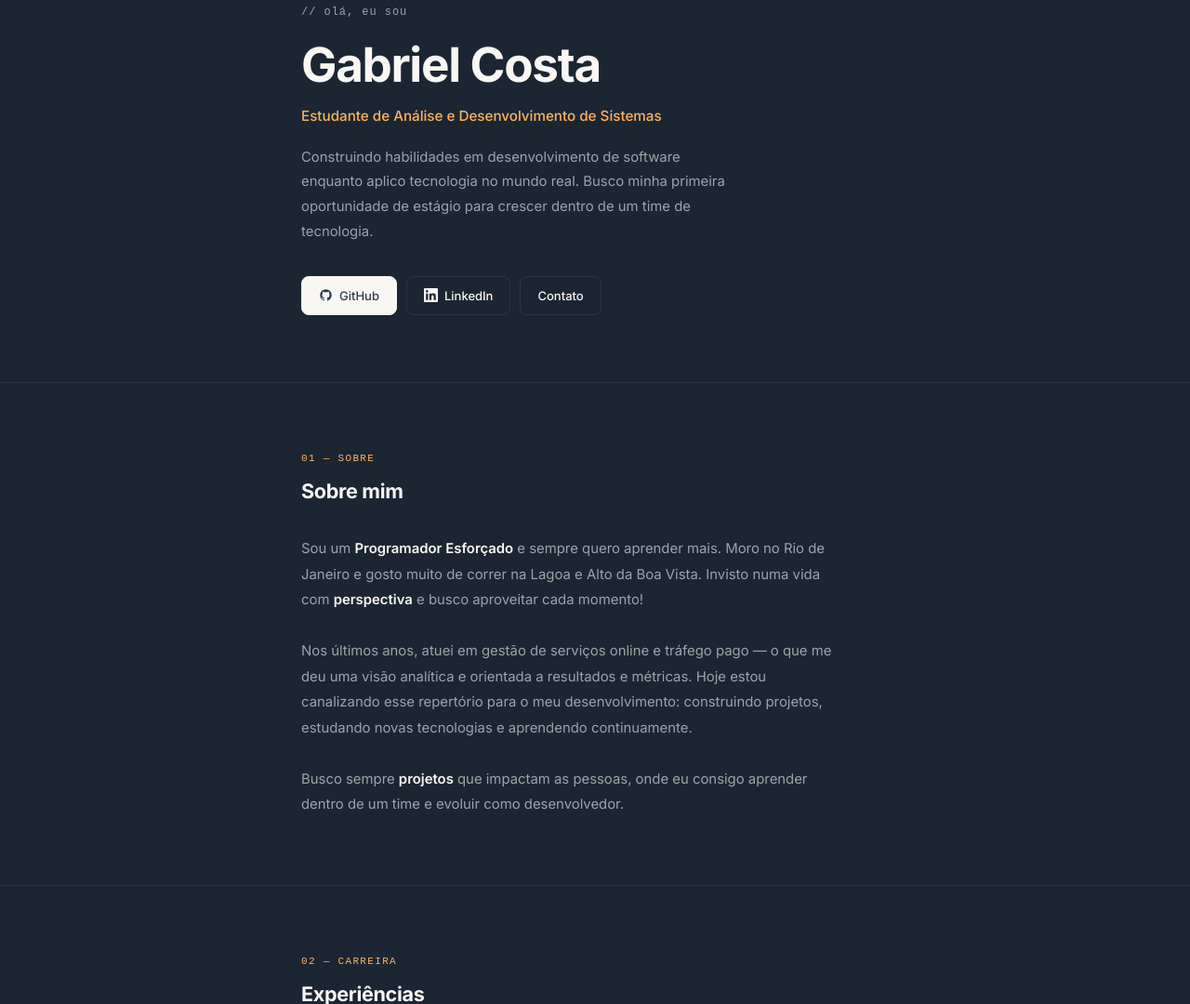
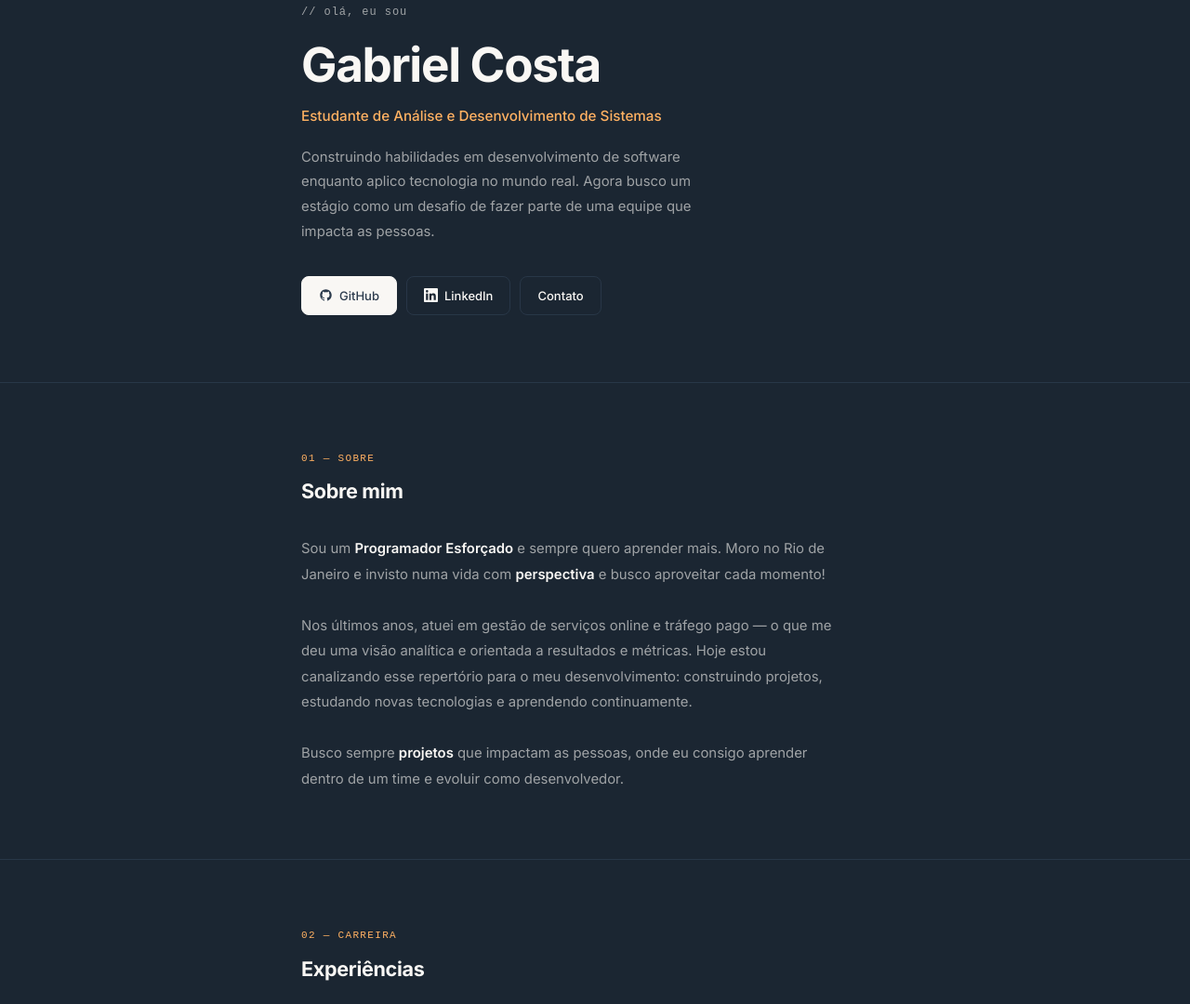
Before and after one commit to devgabrielfull/portifolio, a plain HTML site: page index.html in a window 1280 px wide. Shown: the part 146-1226 px from the top of the page at 93% size. Drawn offline with Linux system fonts and the light colour scheme.

Commit message:
Update index.html

```diff
--- a/index.html
+++ b/index.html
@@ -52,7 +52,7 @@
       <p class="hero-role">Estudante de Análise e Desenvolvimento de Sistemas</p>
       <p class="hero-desc">
         Construindo habilidades em desenvolvimento de software enquanto aplico tecnologia no mundo real.
-        Busco minha primeira oportunidade de estágio para crescer dentro de um time de tecnologia.
+        Agora busco um estágio como um desafio de fazer parte de uma equipe que impacta as pessoas.
       </p>
       <div class="hero-btns">
         <a class="btn btn-solid" href="https://github.com/" target="_blank" rel="noopener noreferrer">
@@ -75,8 +75,7 @@
       <h2 class="sec-title">Sobre mim</h2>
       <p class="about-body">
         Sou um <strong>Programador Esforçado</strong> e sempre quero aprender mais.
-        Moro no Rio de Janeiro e gosto muito de correr na Lagoa e Alto da Boa Vista.
-        Invisto numa vida com <strong>perspectiva</strong> e busco aproveitar cada momento!
+        Moro no Rio de Janeiro e invisto numa vida com <strong>perspectiva</strong> e busco aproveitar cada momento!
         <br /><br />
         Nos últimos anos, atuei em gestão de serviços online e tráfego pago —
         o que me deu uma visão analítica e orientada a resultados e métricas. Hoje estou canalizando
```
